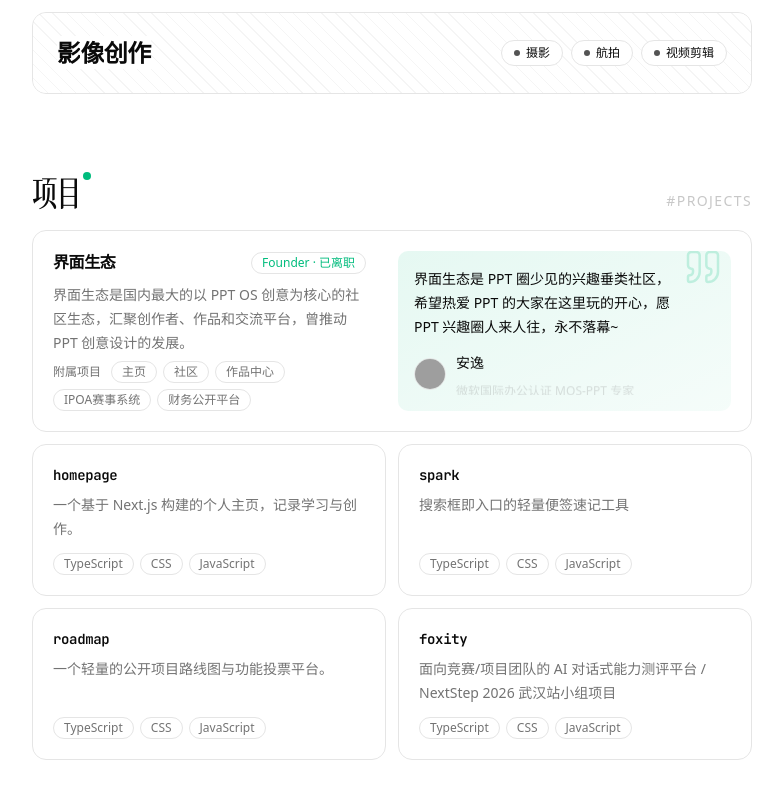
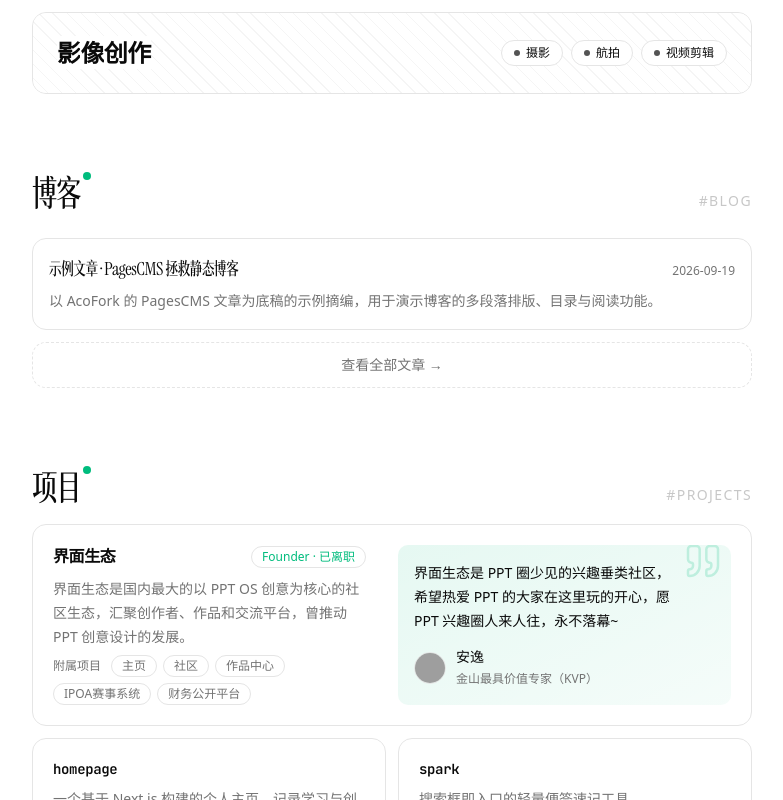
Before and after one commit to HanHanWeb/homepage, a Next.js app: page / in a window 1280 px wide. Shown: the part 1180-1980 px from the top of the page, without its empty margins (248-1031 px from the left). Built offline with nearby package versions, Linux system fonts and the light colour scheme; grey boxes are pictures that could not be loaded; a web font is replaced by a local one.

Commit message:
feat: 首页项目板块上方新增博客预览（最近 5 篇标题/简介/发布时间）

```diff
--- a/src/app/page.tsx
+++ b/src/app/page.tsx
@@ -1,5 +1,6 @@
 import { About } from "@/components/about";
 import { BackToTop } from "@/components/back-to-top";
+import { BlogPreview } from "@/components/blog-preview";
 import { CommandPalette } from "@/components/command-palette";
 import { Contact } from "@/components/contact";
 import { Contributions } from "@/components/contributions";
@@ -11,8 +12,12 @@ import { LanguageToggle } from "@/components/language-toggle";
 import { BottomGlow } from "@/components/ui/bottom-glow";
 import { ProgressiveBlur } from "@/components/ui/progressive-blur";
 import { ScrollProgress } from "@/components/scroll-progress";
+import { listPosts } from "@/lib/blog";
 
-export default function Home() {
+export const revalidate = 300;
+
+export default async function Home() {
+  const posts = await listPosts();
   return (
     <>
       <div
@@ -34,6 +39,7 @@ export default function Home() {
         <Hero />
         <About />
         <Focus />
+        <BlogPreview posts={posts} />
         <Projects />
         <Contributions />
         <Contact />
--- /dev/null
+++ b/src/components/blog-preview.tsx
@@ -0,0 +1,63 @@
+import Link from "next/link";
+
+import { Reveal } from "@/components/reveal";
+import type { Post } from "@/lib/blog";
+
+/** 首页博客板块：最近 5 篇文章预览（标题、简介、发布时间） */
+export function BlogPreview({ posts }: { posts: Post[] }) {
+  const latest = posts.slice(0, 5);
+  if (latest.length === 0) return null;
+
+  return (
+    <section id="blog" className="scroll-mt-6 py-10">
+      <Reveal delay="2.25s" direction="down">
+        <div className="flex items-baseline justify-between gap-4">
+          <h2 className="font-serif-sc relative inline-block text-3xl tracking-tight sm:text-4xl">
+            博客
+            <span
+              className="absolute -top-0.5 -right-2.5 size-2 rounded-full bg-[#00bc7d]"
+              aria-hidden
+            />
+          </h2>
+          <Link
+            href="/blog"
+            className="text-sm font-normal tracking-widest text-muted-foreground/40 transition-colors hover:text-[#00bc7d]"
+          >
+            #BLOG
+          </Link>
+        </div>
+      </Reveal>
+
+      <div className="mt-6 space-y-3">
+        {latest.map((post, i) => (
+          <Reveal key={post.slug} delay={`${2.4 + i * 0.08}s`} direction="down">
+            <Link
+              href={`/blog/${post.slug}`}
+              className="block rounded-xl border bg-card p-4 transition-colors hover:bg-muted/50"
+            >
+              <div className="flex items-baseline justify-between gap-4">
+                <h3 className="font-serif-sc text-lg tracking-tight">
+                  {post.title}
+                </h3>
+                <span className="shrink-0 text-xs text-muted-foreground">
+                  {post.createdAt.slice(0, 10)}
+                </span>
+              </div>
+              <p className="mt-1.5 line-clamp-2 text-sm leading-6 text-muted-foreground">
+                {post.description}
+              </p>
+            </Link>
+          </Reveal>
+        ))}
+        <Reveal delay={`${2.4 + latest.length * 0.08}s`} direction="down">
+          <Link
+            href="/blog"
+            className="block rounded-xl border border-dashed p-3 text-center text-sm text-muted-foreground transition-colors hover:border-[#00bc7d]/50 hover:text-[#00bc7d]"
+          >
+            查看全部文章 →
+          </Link>
+        </Reveal>
+      </div>
+    </section>
+  );
+}
```
